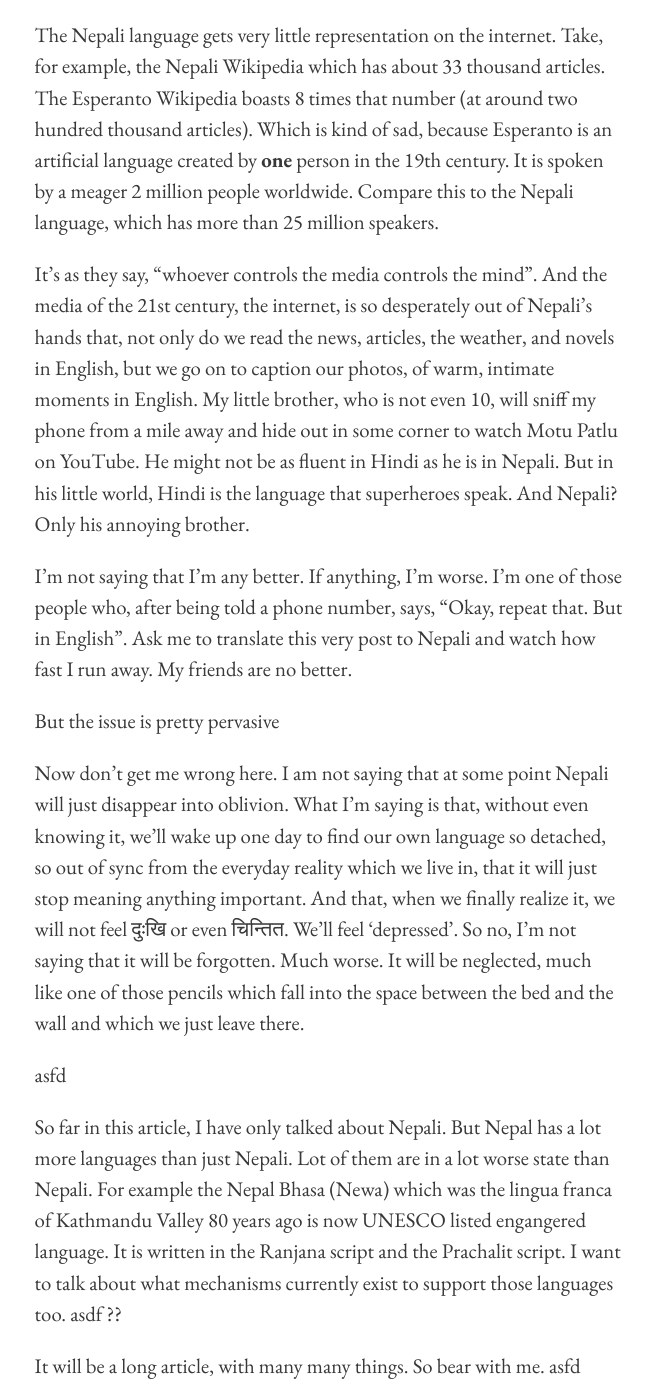
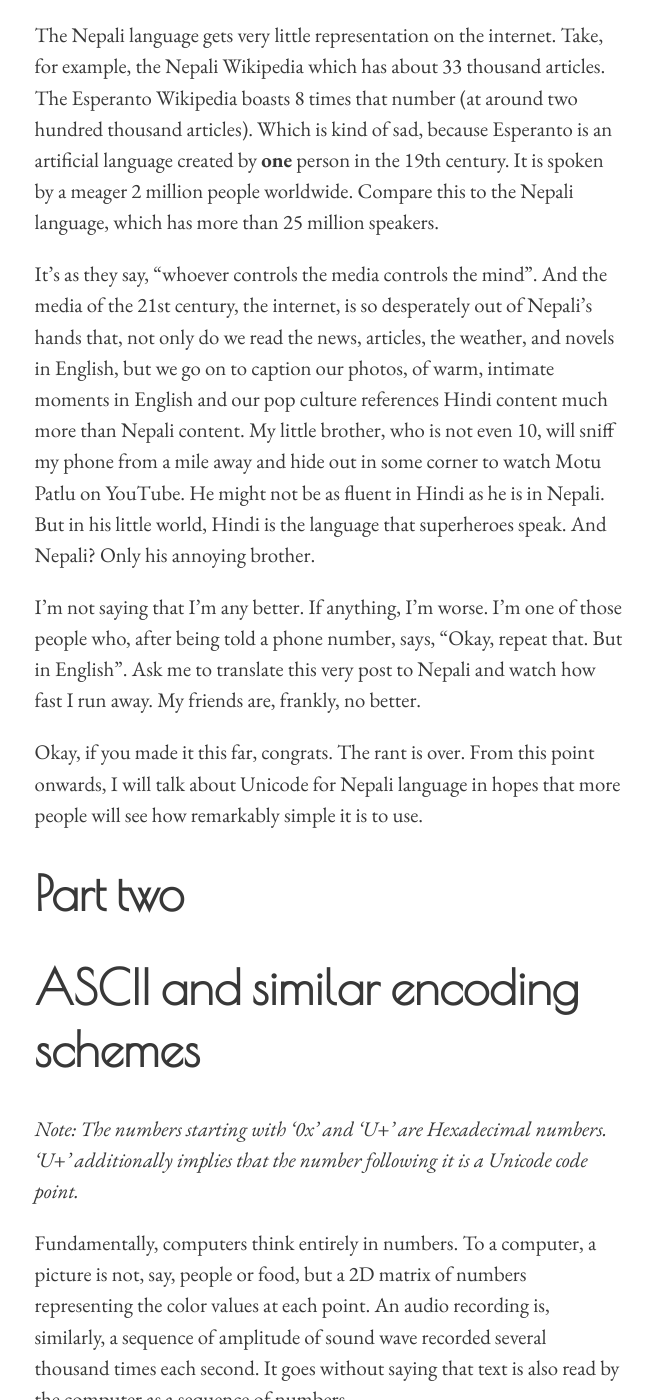
Before and after one commit to niravcodes/niravcodes.github.io, a Jekyll site: the page built from pages/on-the-nepali-language-and-unicode.md, in a window 1280 px wide and 1400 px high, scrolled down 635 px. Shown: the whole window, without its empty margins (311-964 px from the left). Built offline with Jekyll 4.4.1, drawn with Linux system fonts in a browser that asks for light colours; comment, search, counter and statistics services are not loaded; some of the changed text lies outside the part shown.

Commit message:
Update from Forestry.io nirav Nikhil updated pages/on-the-nepali-language-and-unicode.md

```diff
--- a/pages/on-the-nepali-language-and-unicode.md
+++ b/pages/on-the-nepali-language-and-unicode.md
@@ -11,19 +11,11 @@ hide: true
 
 The Nepali language gets very little representation on the internet. Take, for example, the Nepali Wikipedia which has about 33 thousand articles. The Esperanto Wikipedia boasts 8 times that number (at around two hundred thousand articles). Which is kind of sad, because Esperanto is an artificial language created by **one** person in the 19th century. It is spoken by a meager 2 million people worldwide. Compare this to the Nepali language, which has more than 25 million speakers.
 
-It's as they say, “whoever controls the media controls the mind”. And the media of the 21st century, the internet, is so desperately out of Nepali's hands that, not only do we read the news, articles, the weather, and novels in English, but we go on to caption our photos, of warm, intimate moments in English. My little brother, who is not even 10, will sniff my phone from a mile away and hide out in some corner to watch Motu Patlu on YouTube. He might not be as fluent in Hindi as he is in Nepali. But in his little world, Hindi is the language that superheroes speak. And Nepali? Only his annoying brother.
+It's as they say, “whoever controls the media controls the mind”. And the media of the 21st century, the internet, is so desperately out of Nepali's hands that, not only do we read the news, articles, the weather, and novels in English, but we go on to caption our photos, of warm, intimate moments in English and our pop culture references Hindi content much more than Nepali content. My little brother, who is not even 10, will sniff my phone from a mile away and hide out in some corner to watch Motu Patlu on YouTube. He might not be as fluent in Hindi as he is in Nepali. But in his little world, Hindi is the language that superheroes speak. And Nepali? Only his annoying brother.
 
-I'm not saying that I'm any better. If anything, I'm worse. I'm one of those people who, after being told a phone number, says, "Okay, repeat that. But in English". Ask me to translate this very post to Nepali and watch how fast I run away. My friends are no better.
+I'm not saying that I'm any better. If anything, I'm worse. I'm one of those people who, after being told a phone number, says, "Okay, repeat that. But in English". Ask me to translate this very post to Nepali and watch how fast I run away. My friends are, frankly, no better.
 
-But the issue is pretty pervasive
-
-Now don’t get me wrong here. I am not saying that at some point Nepali will just disappear into oblivion. What I’m saying is that, without even knowing it, we’ll wake up one day to find our own language so detached, so out of sync from the everyday reality which we live in, that it will just stop meaning anything important. And that, when we finally realize it, we will not feel दुःखि or even चिन्तित. We’ll feel ‘depressed’. So no, I’m not saying that it will be forgotten. Much worse. It will be neglected, much like one of those pencils which fall into the space between the bed and the wall and which we just leave there.
-
-asfd
-
-So far in this article, I have only talked about Nepali. But Nepal has a lot more languages than just Nepali. Lot of them are in a lot worse state than Nepali. For example the Nepal Bhasa (Newa) which was the lingua franca of Kathmandu Valley 80 years ago is now UNESCO listed engangered language. It is written in the Ranjana script and the Prachalit script. I want to talk about what mechanisms currently exist to support those languages too. asdf ??
-
-It will be a long article, with many many things. So bear with me. asfd
+Okay, if you made it this far, congrats. The rant is over. From this point onwards, I will talk about Unicode for Nepali language in hopes that more people will see how remarkably simple it is to use.
 
 # Part two
 
@@ -31,7 +23,7 @@ It will be a long article, with many many things. So bear with me. asfd
 
 _Note: The numbers starting with ‘0x’ and 'U+' are Hexadecimal numbers. 'U+' additionally implies that the number following it is a Unicode code point._
 
-Computers only understand numbers. To a computer, a picture is not, say, people or food, but a 2D matrix of numbers representing the color values at each point. An audio recording is, similarly, a sequence of amplitude of sound wave recorded several thousand times each second. It goes without saying that text is also read by the computer as a sequence of numbers.
+Fundamentally, computers think entirely in numbers. To a computer, a picture is not, say, people or food, but a 2D matrix of numbers representing the color values at each point. An audio recording is, similarly, a sequence of amplitude of sound wave recorded several thousand times each second. It goes without saying that text is also read by the computer as a sequence of numbers.
 
 ASCII is simply a mapping of these numbers to characters. So if you put the number 65 in the memory of a computer and ask it to show what that means in ASCII, it will display the capital letter A. An important thing to note about ASCII is that it uses numbers from 0 to 127 only. Since computers almost universally store data in blocks of 8 bits (a byte) which can represent 256 numbers (2<sup>8</sup>), half of the representational possibilities go unused when using ASCII. There have been several extensions to ASCII which make use of the unused space from 128 to 255.
 
@@ -43,15 +35,21 @@ The table below shows the character mapping of two Nepali fonts in the late 90's
 
 ![](https://nirav.com.np/assets/img/2019-06-16-180457_1366x768_scrot.png)
 
-So far, we have talked exclusively about the representation of text. Typing was a different beast entirely. Suppose that you were using the _Annapurna_ font. Since keyboards came in the standard QWERTY layout, if you typed an A (which is internally ASCII 65), an अ would appear. But change the font to Sabdatara and it changes to a द्ब.
+So far, we have talked exclusively about the representation of text. Typing was a different beast entirely. Suppose that you were using the _Annapurna_ font. Since keyboards came in the standard QWERTY layout, if you typed an A (which is internally ASCII 65), an अ would appear. But change the font to Sabdatara and it changes to a द्ब. The image below demonstrate how, changing fonts changes the words as well. This is not what fonts are meant to do.
 
 ![](https://nirav.com.np/assets/img/2019-06-17-202341_1366x768_scrot.png)
 
-But thankfully, over time these mappings stabilized to the what is now known as the Traditional or Remington's keyboard layout. It seems that this layout was based on the Mangal font,
+But thankfully, over time these mappings stabilized to the what is now known as the Traditional or Remington's keyboard layout. Generally, if someone over 30 tells you that he/she can type in Nepali, what they probably mean is that they can type in the traditional keyboard layout.
 
 **Unicode**
 
-The Unicode is a text-encoding specification. It was designed from the ground up to support **all** scripts of the world. Unicode currently encodes 1,37,994 characters from 150 scripts throughout.
+As we talked about earlier, India implemented ISCII to represent it's languages. But, naturally, it was not alone in this. The late 80's and the 90's saw the rise of encoding schemes such as PASCII, VASCII, JIS X, KOI, TSCII, many many ISO standards and much more, each adopted by a particular country to map their languages. All this was fine and dandy for the computer systems back then. But then came the widespread adoption of internet.
+
+The Unicode is a text-encoding specification meant to unify
+
+Unicode, in intent, encodes the underlying characters—graphemes and grapheme-like units—rather than the variant [glyphs](https://en.wikipedia.org/wiki/Glyph "Glyph") (renderings) for such characters.
+
+. It was designed from the ground up to support **all** scripts of the world. Unicode currently encodes 1,37,994 characters from 150 scripts throughout.
 
 In Unicode, each character gets it's own number. For example, the number 2325 (0x0915) uniquely identifies the Devanagari letter क, the number 70658 (0x11402) identifies the Newari letter 𑐂, the number 65 (0x41) the English capital letter A and the number 24859 (0x611b) the unified Chinese, Japanese and Korean letter 愛, meaning love.
 
```
Also changed, not shown: other parts of pages/on-the-nepali-language-and-unicode.md (+2 -2 lines), .forestry/front_matter/templates/page.yml.
